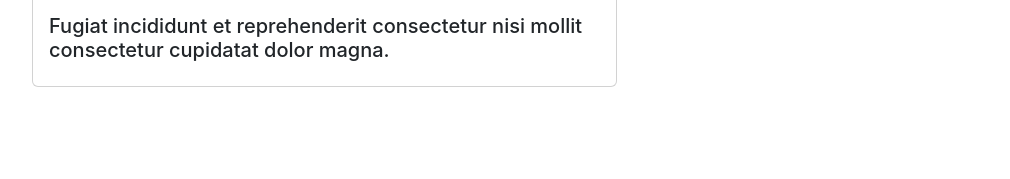
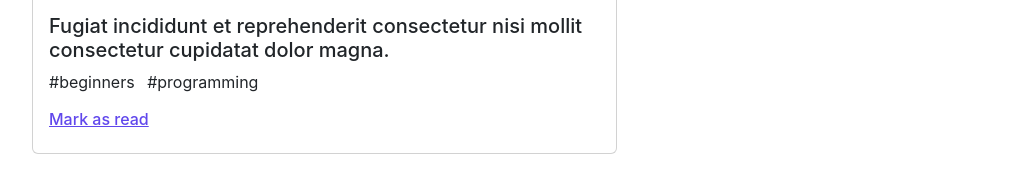
Before and after one commit to tahmidhasantanoy/Simple-React-Project, a React (Create React App) app: page / in a window 1280 px wide. Shown: the part 739-918 px from the top of the page, without its empty margins (208-1218 px from the left). Built offline with nearby package versions, Linux system fonts and the light colour scheme; grey boxes are pictures that could not be loaded.

Commit message:
Mark as read added

```diff
--- a/src/components/Blogs/Blogs.js
+++ b/src/components/Blogs/Blogs.js
@@ -26,10 +26,8 @@ const Blogs = (props) => {
 
             </div>
             <h5 className="card-title w-100">{title}</h5>
-            {/* <p className="card-text w-75 text-wrap">
-              This is a longer card with supporting text below as a natural
-              lead-in to additional content.
-            </p> */}
+            <p>#beginners  <span style={{ marginLeft: '.5rem' }}></span>  #programming</p>
+            <a style={{color: '#6047EC'}} href="#"><h6>Mark as read</h6></a>
           </div>
         </div>
       </div>
```
